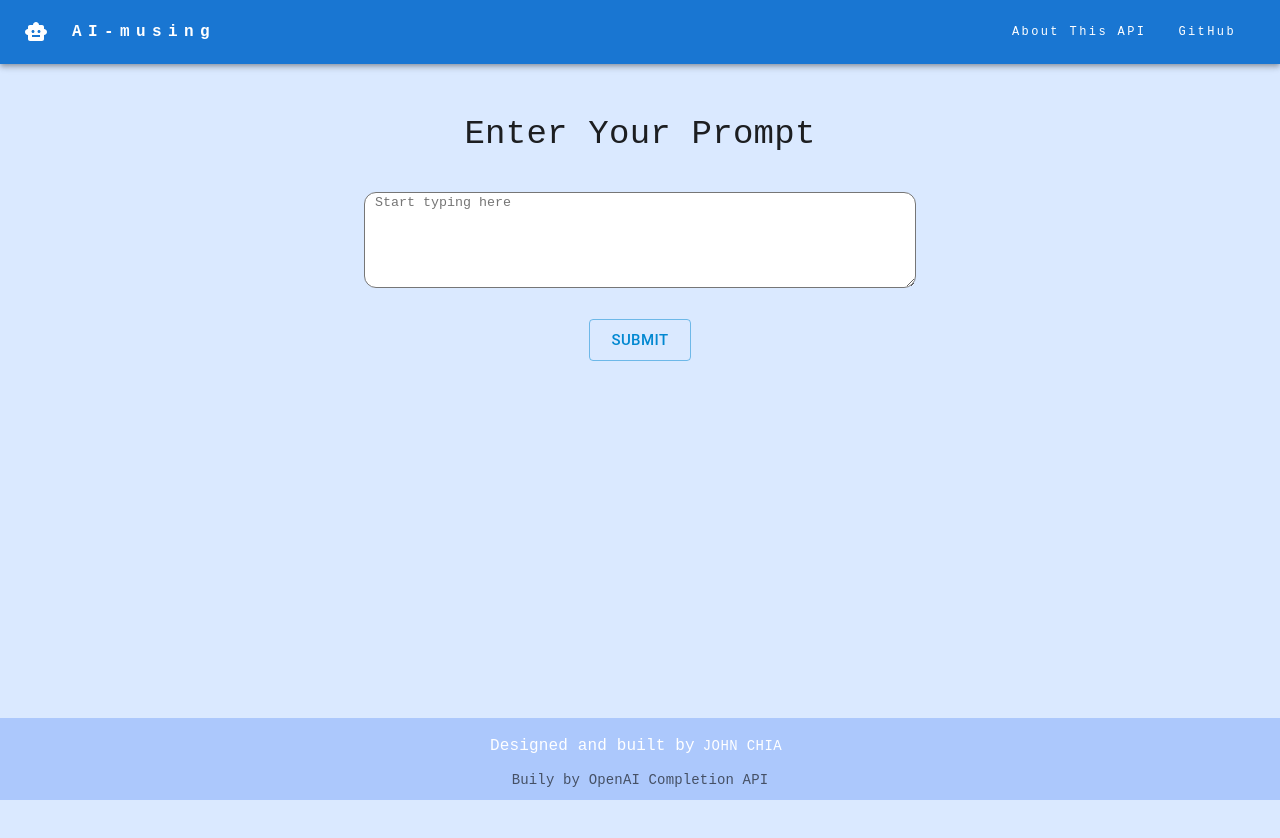
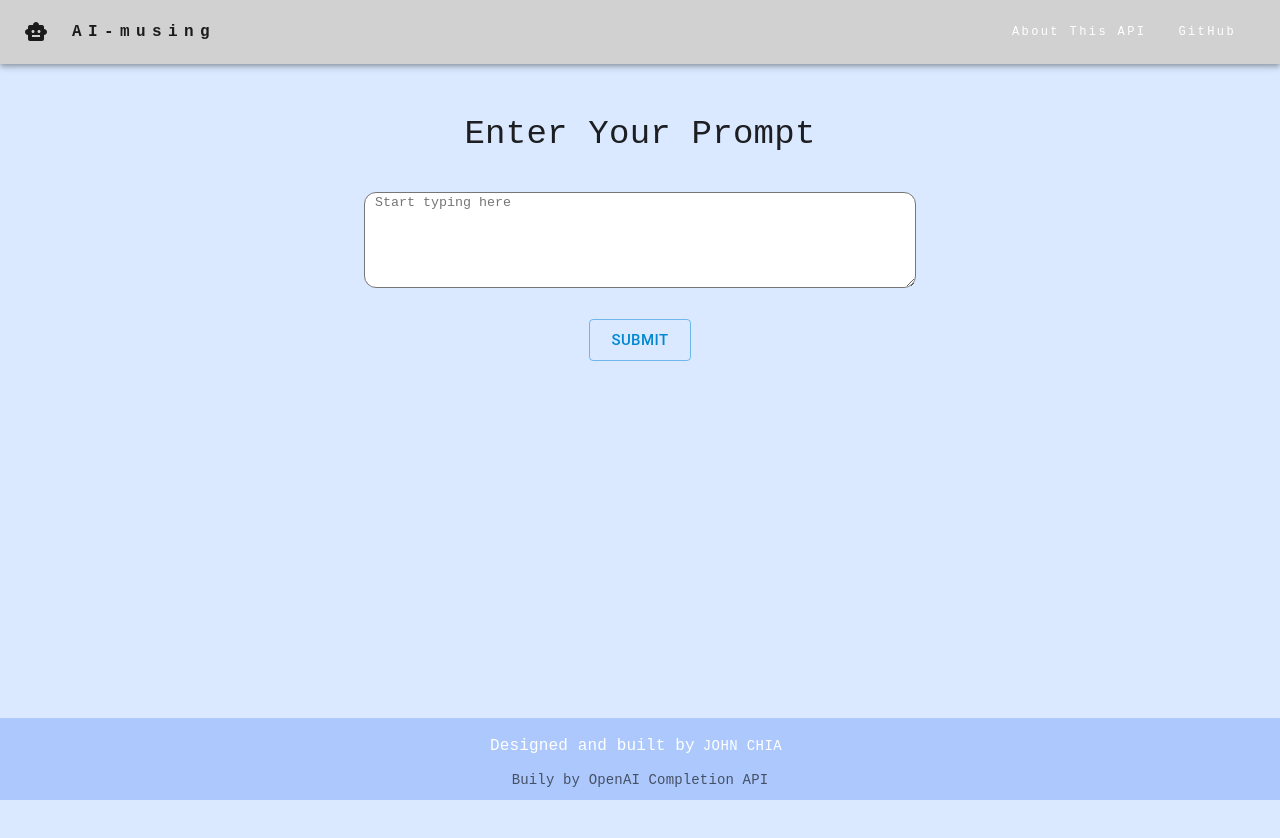
Before and after one commit to fluffyjohnny/AI-musing, a React (Create React App) app in the folder ai-musing/: page / in a window 1280 px wide. Shown: the top 838 px of the page. Built offline with nearby package versions, Linux system fonts and the light colour scheme.

Commit message:
create new theme palette

```diff
--- a/ai-musing/src/App.jsx
+++ b/ai-musing/src/App.jsx
@@ -3,6 +3,8 @@ import {
   Container,
   CssBaseline,
   Grid,
+  createTheme,
+  ThemeProvider,
 } from "@mui/material";
 
 import { useState } from "react";
@@ -14,6 +16,18 @@ import Header from "./components/Header"
 
 
 
+const theme = createTheme({
+  palette: {
+    primary: {
+      main: "#d1d1d1",
+      second: "#e2e2e2",
+    },
+    secondary: {
+      main: "#e1dbd6",
+      second: "#f9f6f2",
+    }
+  }
+})
 
 
 function App() {
@@ -29,6 +43,7 @@ function App() {
 
   return (
     <div className="App">
+      <ThemeProvider theme={theme}>
       <CssBaseline />
       <Header />
       <Container sx={{ marginBottom: "20px", backgroundColor: "#dae9ff" }}>
@@ -48,6 +63,7 @@ function App() {
       </Container>
       <br />
       <Footer />
+      </ ThemeProvider>
     </div>
   );
 }
--- a/ai-musing/src/components/Header.jsx
+++ b/ai-musing/src/components/Header.jsx
@@ -36,7 +36,7 @@ const Header = () => {
   };
 
   return (
-    <AppBar position="relative">
+    <AppBar position="relative" color="primary">
       <Container maxWidth="xl">
         <Toolbar disableGutters>
           <SmartToyIcon sx={{ mr: 3 }} />
```
